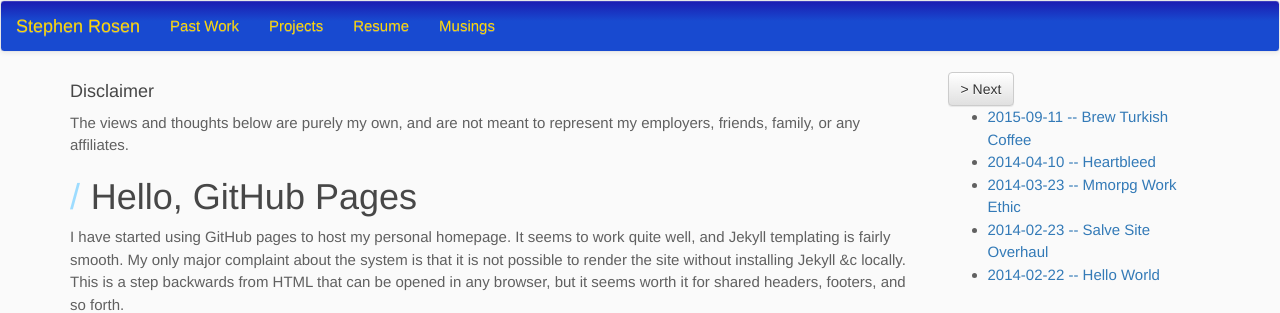
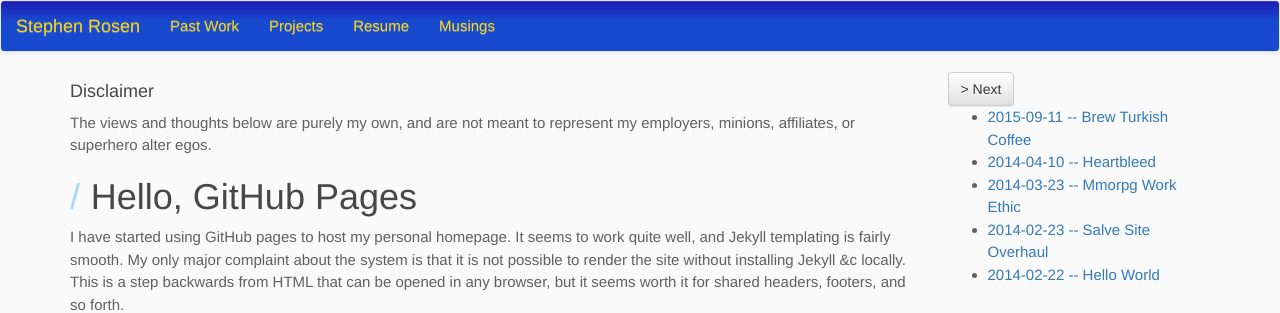
Before and after one commit to sirosen/sirosen.github.io, a Jekyll site: the page built from _posts/2014-02-22-hello-world.md, in a window 1280 px wide. Shown: the top 313 px of the page. Built offline with Jekyll 4.4.1, drawn with Linux system fonts in a browser that asks for light colours; nearby versions of some CDN libraries; some web fonts are replaced.

Commit message:
Make blog disclaimer 42% more awesome

```diff
--- a/_includes/post_header.html
+++ b/_includes/post_header.html
@@ -1,6 +1,8 @@
 {% include header.html %}
 
-<div class="opening-notes"><h4>Disclaimer</h4>
+<div class="opening-notes">
+  <h4>Disclaimer</h4>
 
-The views and thoughts below are purely my own, and are not meant to represent my employers, friends, family, or any affiliates.
+<p>The views and thoughts below are purely my own, and are not meant to
+represent my employers, minions, affiliates, or superhero alter egos.</p>
 </div>
```
